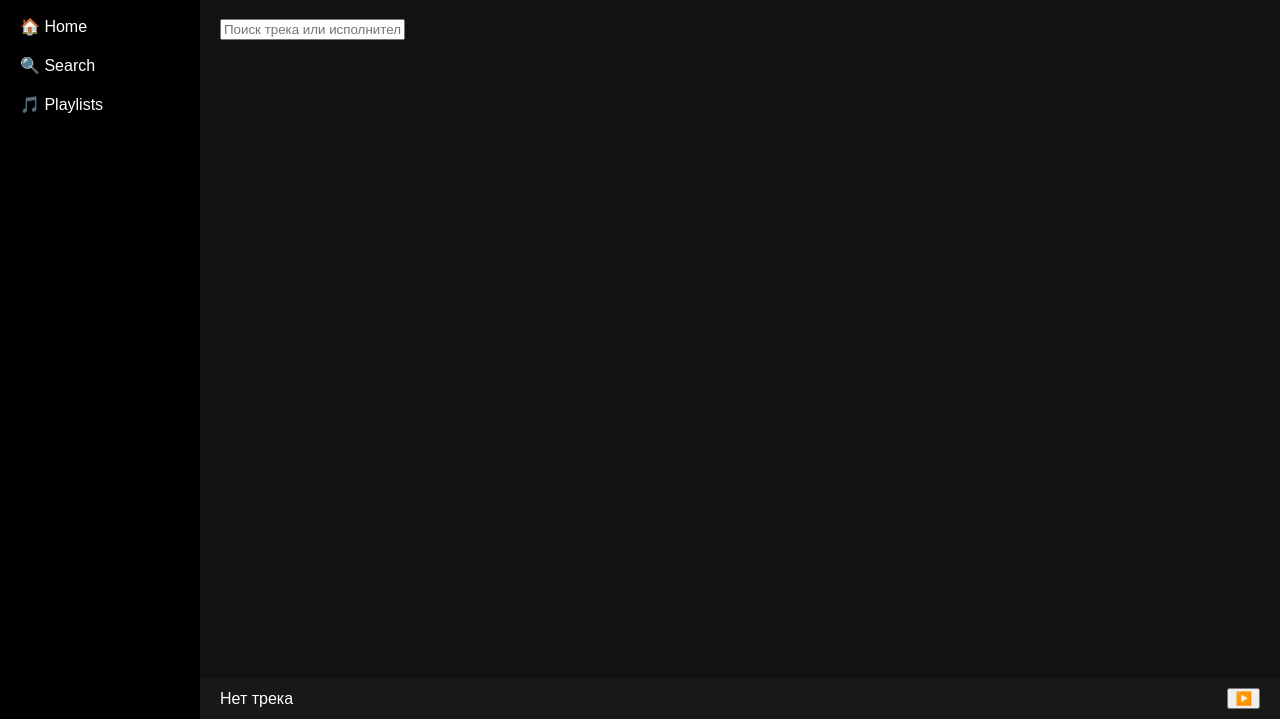
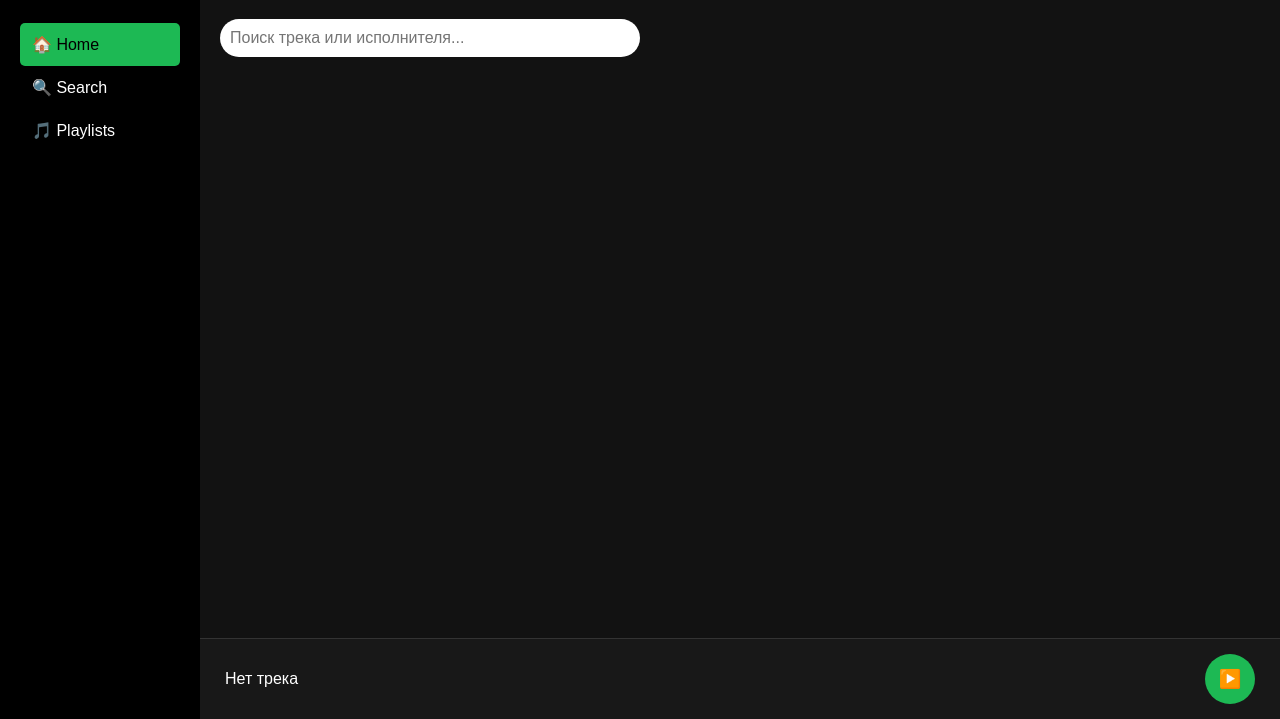
Before and after one commit to k3rc/webapp, a plain HTML site: page index.html in a window 1280 px wide. Both pictures are taken after a click on the item "🔍 Search". Shown: the part 81-800 px from the top of the page. Drawn offline with Linux system fonts and the light colour scheme.

Commit message:
Update style.css

```diff
--- a/style.css
+++ b/style.css
@@ -1,6 +1,6 @@
 body {
     margin: 0;
-    font-family: Arial, sans-serif;
+    font-family: 'Arial', sans-serif;
     background-color: #121212;
     color: white;
     display: flex;
@@ -12,37 +12,53 @@ body {
     padding: 20px;
     height: 100vh;
     box-sizing: border-box;
+    display: flex;
+    flex-direction: column;
+    align-items: flex-start;
 }
 
 .sidebar h2 {
     color: #1db954;
+    margin-bottom: 20px;
 }
 
 .sidebar ul {
     list-style: none;
     padding: 0;
+    width: 100%;
 }
 
 .sidebar li {
-    padding: 10px 0;
+    padding: 12px;
     cursor: pointer;
+    transition: background-color 0.3s ease, color 0.3s ease;
+    border-radius: 5px;
 }
 
-.sidebar li:hover {
-    color: #1db954;
+.sidebar li:hover,
+.sidebar li.active-tab {
+    background-color: #1db954;
+    color: #000000;
 }
 
 .main-content {
     flex-grow: 1;
     padding: 20px;
+    position: relative;
+    overflow: hidden;
 }
 
 .tab {
     display: none;
+    opacity: 0;
+    transform: translateY(20px);
+    transition: opacity 0.5s ease, transform 0.5s ease;
 }
 
 .tab.active {
     display: block;
+    opacity: 1;
+    transform: translateY(0);
 }
 
 .player {
@@ -51,8 +67,36 @@ body {
     left: 200px;
     right: 0;
     background-color: #181818;
-    padding: 10px 20px;
+    padding: 15px 25px;
     display: flex;
     justify-content: space-between;
     align-items: center;
+    border-top: 1px solid #333;
+    z-index: 100;
 }
+
+.player button {
+    background-color: #1db954;
+    border: none;
+    border-radius: 50%;
+    width: 50px;
+    height: 50px;
+    font-size: 18px;
+    color: #000000;
+    cursor: pointer;
+    transition: background-color 0.3s ease;
+}
+
+.player button:hover {
+    background-color: #1ed760;
+}
+
+input[type="text"] {
+    padding: 10px;
+    width: 100%;
+    max-width: 400px;
+    border: none;
+    border-radius: 25px;
+    margin-bottom: 20px;
+    font-size: 16px;
+}
```
